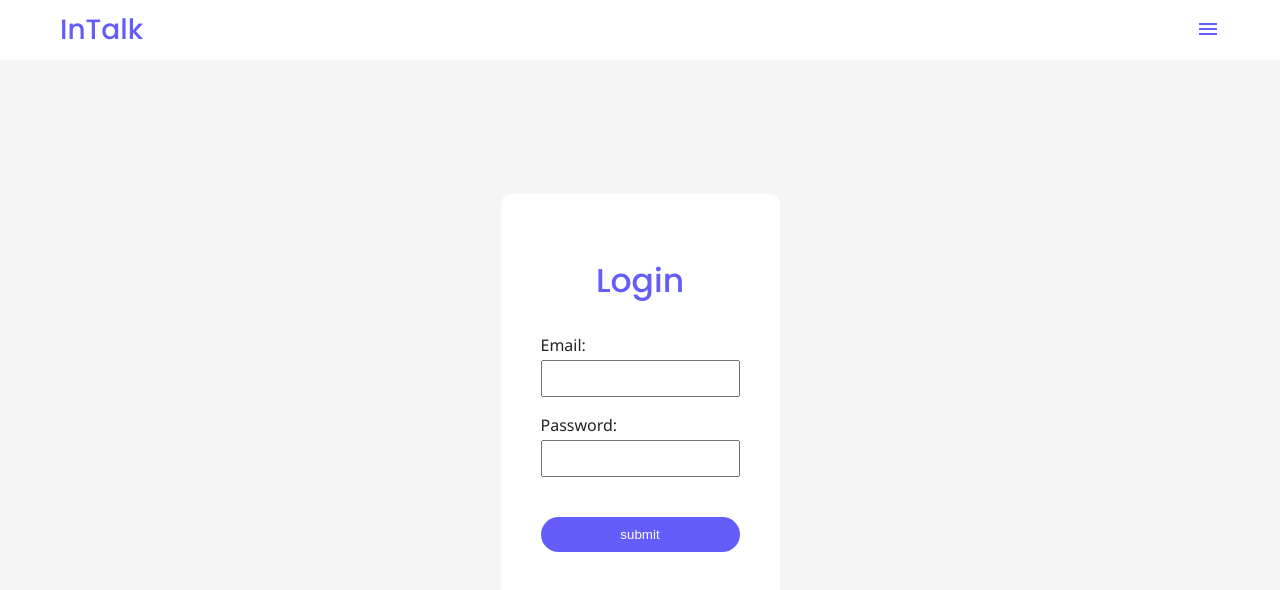
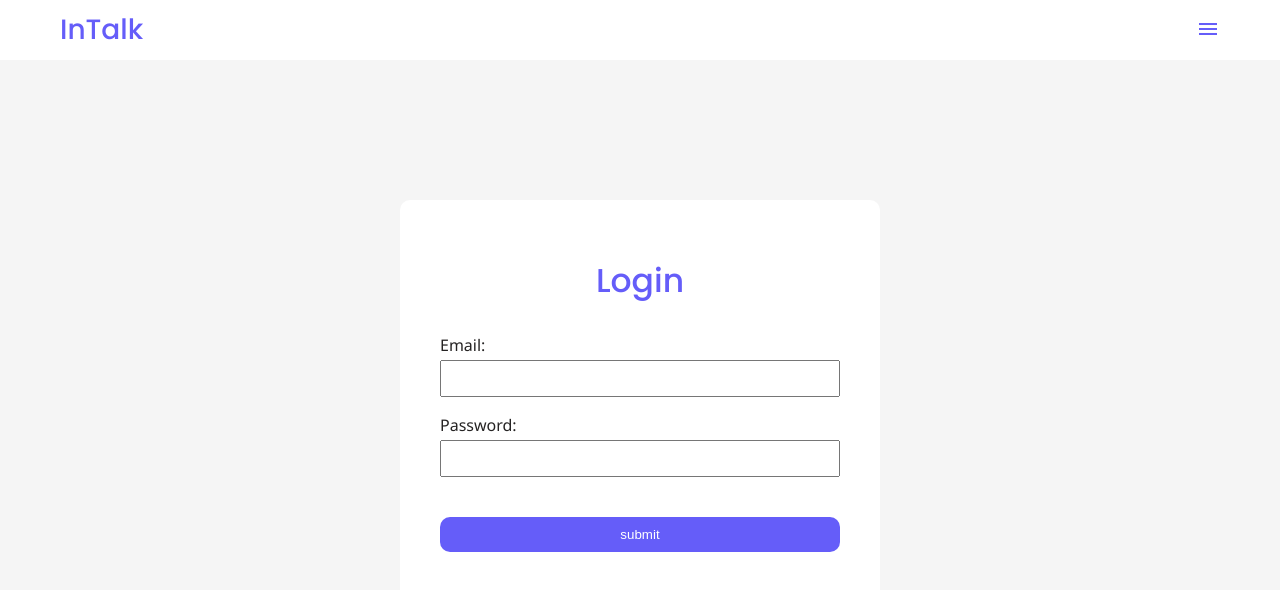
Before and after one commit to JoseMiralles/DiscordClone, a React (Create React App) app in the folder frontend/: page /login in a window 1280 px wide. Shown: the top 590 px of the page. Built offline with nearby package versions, Linux system fonts and the light colour scheme.

Commit message:
finished form styling

```diff
--- a/frontend/src/Components/session/AuthPage.scss
+++ b/frontend/src/Components/session/AuthPage.scss
@@ -16,13 +16,17 @@
 }
 
 .auth-form-wrapper{
-    max-width: 600px;
+    max-width: 90%;
     padding-left: $common-padding * 2;
     padding-right: $common-padding * 2;
-    padding-top: $common-padding * 1.5;
-    padding-bottom: $common-padding * 1.5;
+    padding-top: $common-padding * 1.2;
+    padding-bottom: $common-padding * 1.2;
     background-color: $light;
-    border-radius: 10px;
+    border-radius: $bRadius;
+
+    @media (min-width:641px){
+        width: 400px;
+    }
 }
 
 .auth-form{
@@ -36,6 +40,10 @@
     input{
         padding: 9px;
         margin-bottom: $common-padding;
+
+        &:focus{
+            outline-color: $main;
+        }
 
         &:last-of-type{
             margin-bottom: 0px;
--- a/frontend/src/Style_variables/vars.scss
+++ b/frontend/src/Style_variables/vars.scss
@@ -1,3 +1,4 @@
 $content-width: 1200px;
 $common-padding: 20px;
 $nav-height: 60px;
+$bRadius: 10px;
--- a/frontend/src/index.scss
+++ b/frontend/src/index.scss
@@ -33,7 +33,7 @@ html {
     border: none;
     padding: $common-padding / 2;
     color: $main;
-    border-radius: 100px;
+    border-radius: $bRadius;
 
     &:hover{
         background-color: $secondary-light;
```
